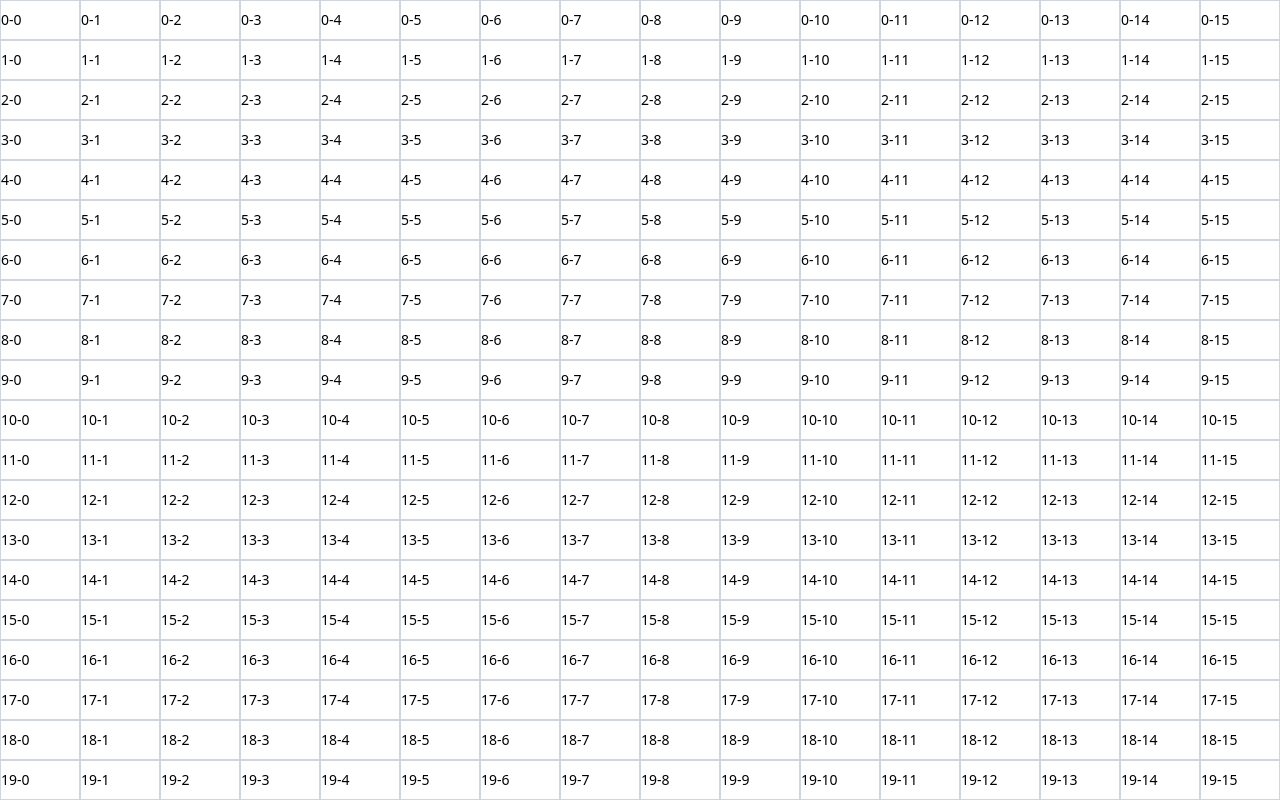
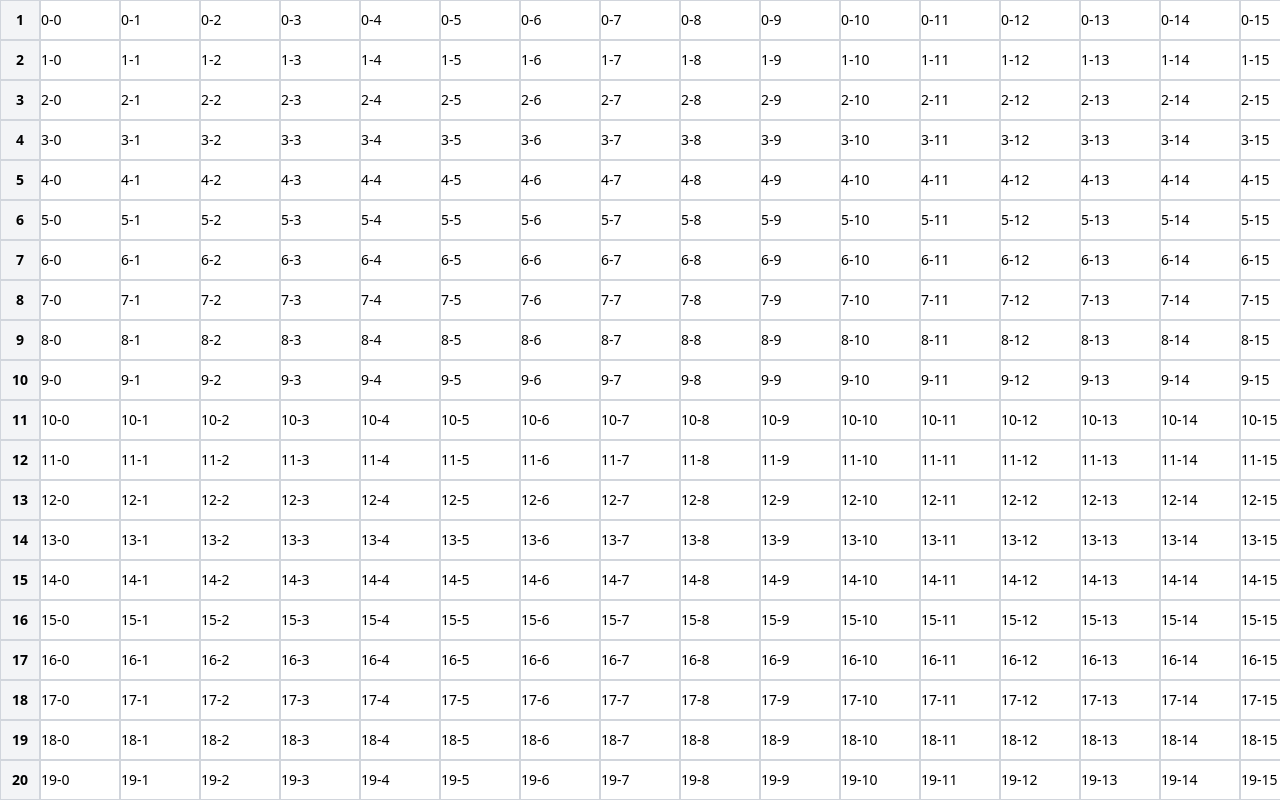
Before and after one commit to GucioWons/excelizer, a React (Vite) app: page / in a window 1280 px wide. Built offline with nearby package versions, Linux system fonts and the light colour scheme.

Commit message:
Row-headers

```diff
--- a/src/components/Row.tsx
+++ b/src/components/Row.tsx
@@ -1,8 +1,10 @@
 import Cell from "./Cell.tsx";
+import RowHeader from "./RowHeader.tsx";
 
 export interface RowProps {
     index: number;
     columns: number;
+    headerWidth: number;
 }
 
 function Row(props: RowProps) {
@@ -11,6 +13,7 @@ function Row(props: RowProps) {
             key={props.index}
             className="flex flex-row"
         >
+            <RowHeader index={props.index} width={props.headerWidth} />
             {Array.from({length: props.columns}).map((_, colIdx) => (
                 <Cell
                     row={props.index}
--- /dev/null
+++ b/src/components/RowHeader.tsx
@@ -0,0 +1,17 @@
+export interface RowHeaderProps {
+    index: number;
+    width: number;
+}
+
+function RowHeader(props: RowHeaderProps) {
+    return (
+        <div
+            style={{width: props.width, height: 40}}
+            className="border border-gray-300 bg-gray-100 flex items-center justify-center text-sm font-bold"
+        >
+            {props.index + 1}
+        </div>
+    );
+}
+
+export default RowHeader;
--- a/src/components/Sheet.tsx
+++ b/src/components/Sheet.tsx
@@ -45,10 +45,12 @@ function Sheet() {
         <div
             ref={containerRef}
             onScroll={handleScroll}
-            className="w-screen h-screen overflow-auto flex flex-col"
+            className="w-screen h-screen overflow-auto bg-white"
         >
-            {Array.from({ length: rows }).map((_, index) => (
-                <Row index={index} columns={columns} />
+            {Array.from({ length: rows }).map((_, rowIdx) => (
+                <div key={`row-${rowIdx}`} className="flex">
+                    <Row index={rowIdx} columns={columns} headerWidth={String(rows).length * 10 + 20} />
+                </div>
             ))}
         </div>
     );
```
